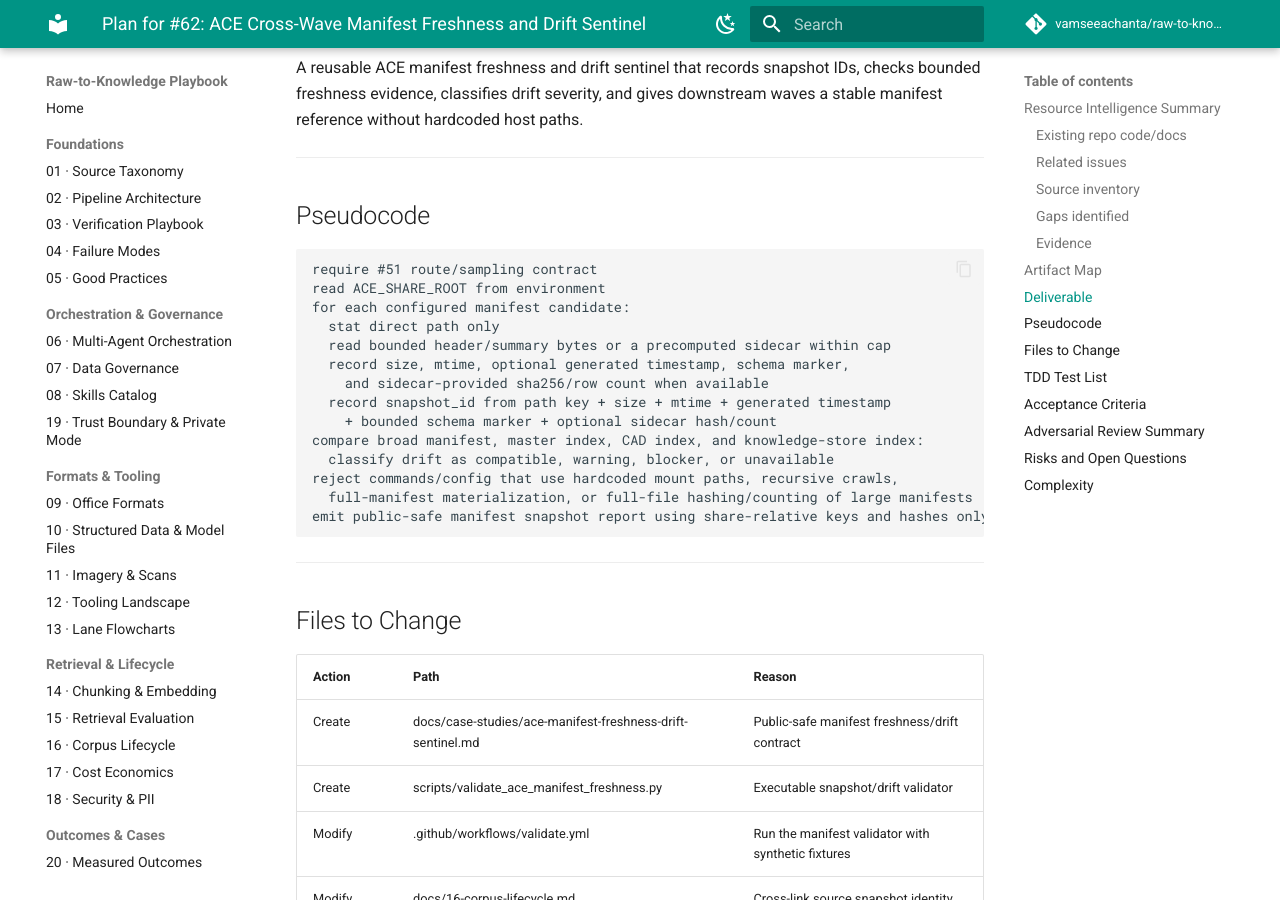
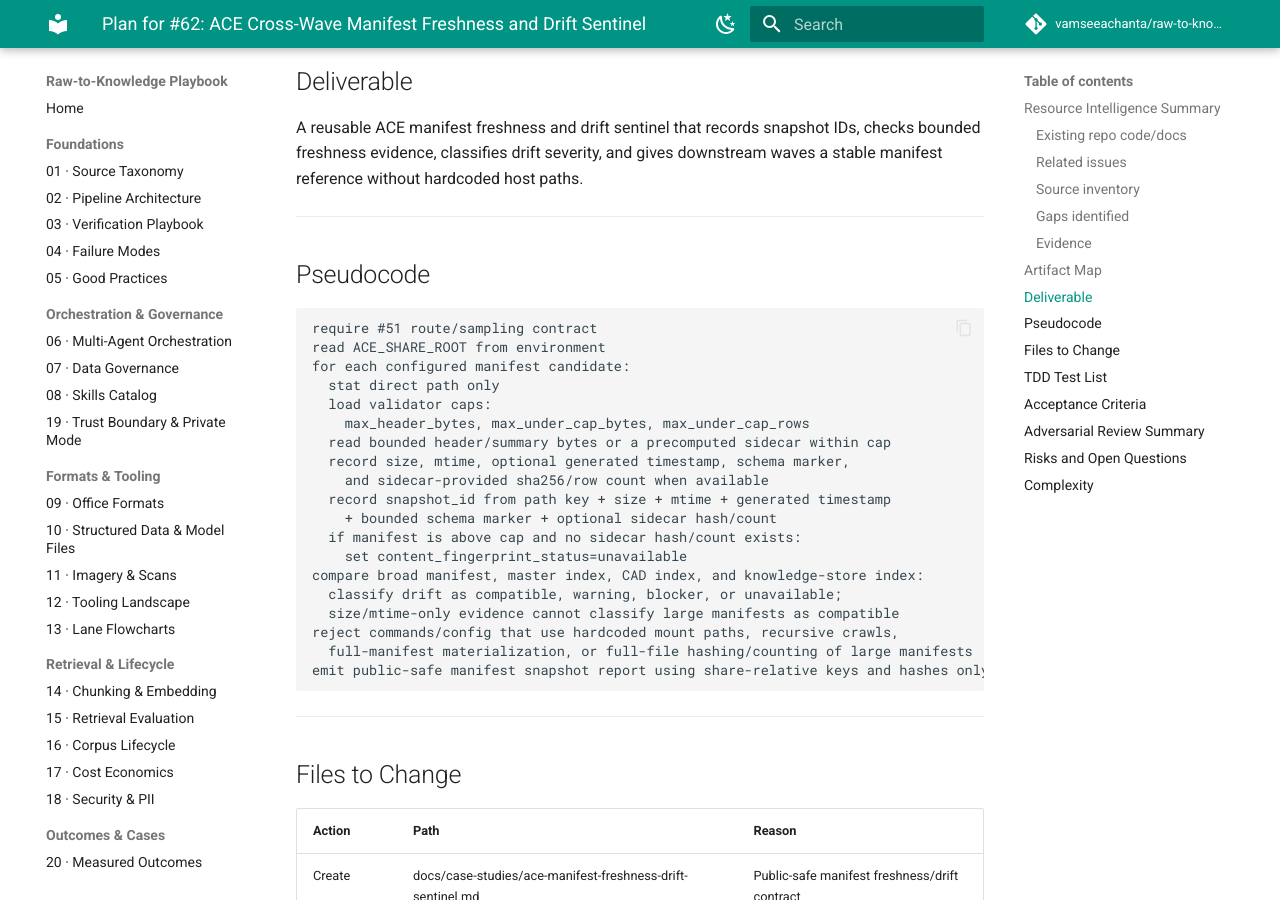
Before and after one commit to vamseeachanta/raw-to-knowledge-playbook, an MkDocs documentation site: the page built from docs/plans/2026-06-29-issue-62-ace-manifest-freshness-and-drift-sentinel.md, in a window 1280 px wide and 900 px high, scrolled down 2225 px. Built offline with MkDocs 1.6.1 and Material for MkDocs 9.7.7, drawn with Linux system fonts in a browser that asks for light colours; comment, search, counter and statistics services are not loaded; some of the changed text lies outside the part shown.

```diff
--- a/docs/plans/2026-06-29-issue-62-ace-manifest-freshness-and-drift-sentinel.md
+++ b/docs/plans/2026-06-29-issue-62-ace-manifest-freshness-and-drift-sentinel.md
@@ -27,7 +27,8 @@
 ### Source inventory
 - Candidate manifests include `assets.json`, `docs/master-index.jsonl`, `_cad-index/index-summary.json`, `_cad-index/cad-readability-index.tsv`, and `.ace-knowledge/index.db` under `ACE_SHARE_ROOT`.
 - This issue will read direct file metadata and bounded manifest headers/summaries only; it will not recursively crawl the share or full-hash/full-count multi-million-row manifests.
-- Full-manifest SHA-256 and row-count values will be accepted only when supplied by a bounded, precomputed sidecar or a manifest explicitly under the implementation byte/row cap.
+- Full-manifest SHA-256 and row-count values will be accepted only when supplied by a bounded, precomputed sidecar or a manifest explicitly under named config caps: `max_header_bytes`, `max_under_cap_bytes`, and `max_under_cap_rows`.
+- Large manifests above cap without a sidecar content signal will classify content fingerprint as `unavailable`; size/mtime alone must not produce a `compatible` drift verdict.
 
 ### Gaps identified
 - No reusable manifest snapshot ID exists for downstream waves.
@@ -80,13 +81,18 @@ require #51 route/sampling contract
 read ACE_SHARE_ROOT from environment
 for each configured manifest candidate:
   stat direct path only
+  load validator caps:
+    max_header_bytes, max_under_cap_bytes, max_under_cap_rows
   read bounded header/summary bytes or a precomputed sidecar within cap
   record size, mtime, optional generated timestamp, schema marker,
     and sidecar-provided sha256/row count when available
   record snapshot_id from path key + size + mtime + generated timestamp
     + bounded schema marker + optional sidecar hash/count
+  if manifest is above cap and no sidecar hash/count exists:
+    set content_fingerprint_status=unavailable
 compare broad manifest, master index, CAD index, and knowledge-store index:
-  classify drift as compatible, warning, blocker, or unavailable
+  classify drift as compatible, warning, blocker, or unavailable;
+  size/mtime-only evidence cannot classify large manifests as compatible
 reject commands/config that use hardcoded mount paths, recursive crawls,
   full-manifest materialization, or full-file hashing/counting of large manifests
 emit public-safe manifest snapshot report using share-relative keys and hashes only
@@ -115,6 +121,8 @@ emit public-safe manifest snapshot report using share-relative keys and hashes o
 | test_ace_share_root_required | Host portability | Validator config | Uses `ACE_SHARE_ROOT` and share-relative paths |
 | test_no_recursive_crawl_patterns | Bounded freshness | Validator config/scripts | Rejects recursive crawl/full-manifest commands |
 | test_large_manifest_full_hash_or_count_is_rejected | Bounded freshness | Large-manifest fixture/config | Full-file SHA-256 or full row counting fails unless a bounded precomputed sidecar or under-cap manifest is declared |
+| test_manifest_caps_are_named | Bounded freshness | Validator config | `max_header_bytes`, `max_under_cap_bytes`, and `max_under_cap_rows` are present |
+| test_large_manifest_without_sidecar_is_unavailable | Drift safety | Above-cap manifest without sidecar hash/count | Content fingerprint status is `unavailable`; drift cannot be `compatible` from size/mtime alone |
 | test_drift_severity_closed_set | Drift classification | Compatible/warning/blocker examples | Closed severity enum only |
 | test_incompatible_counts_require_reconciliation | Mixed manifests | Broad and CAD snapshots with mismatch | Blocker unless reconciliation note exists |
 | test_public_report_has_no_raw_paths | Public artifact safety | Snapshot report | Source tokens/hashes only; no host paths |
@@ -125,7 +133,8 @@ emit public-safe manifest snapshot report using share-relative keys and hashes o
 
 - [ ] Snapshot IDs exist for configured manifests using share-relative keys, size, mtime, timestamp/status, schema marker, and optional bounded sidecar-provided SHA-256/row-count values where available.
 - [ ] Freshness checks use direct file metadata and bounded probes only; no recursive share crawl or full-manifest materialization.
-- [ ] Large manifests are not full-hashed or full-counted unless a bounded precomputed sidecar or explicit under-cap manifest is declared.
+- [ ] Large manifests are not full-hashed or full-counted unless a bounded precomputed sidecar or explicit under-cap manifest is declared through `max_header_bytes`, `max_under_cap_bytes`, and `max_under_cap_rows`.
+- [ ] Above-cap manifests without sidecar hash/count evidence classify content fingerprint as `unavailable` and cannot be marked `compatible` from size/mtime alone.
 - [ ] Drift is classified as compatible, warning, blocker, or unavailable.
 - [ ] Downstream waves can cite manifest snapshot IDs instead of raw host paths.
 - [ ] Incompatible manifest counts block downstream sampling unless a reconciliation note is present.
@@ -148,7 +157,7 @@ emit public-safe manifest snapshot report using share-relative keys and hashes o
 
 ## Risks and Open Questions
 
-- **Risk:** Full hashing/counting of large manifests would violate bounded-read policy; implementation must use direct stats, bounded headers/summaries, or precomputed sidecars.
+- **Risk:** Full hashing/counting of large manifests would violate bounded-read policy; implementation must use direct stats, bounded headers/summaries, named config caps, or precomputed sidecars.
 - **Risk:** Some source manifests may be unavailable on a machine; validator must distinguish unavailable from stale or incompatible.
 - **Open:** [#51](https://github.com/vamseeachanta/raw-to-knowledge-playbook/issues/51) must define which downstream waves require fresh snapshot IDs before sampling.
 
```
Also changed, not shown: docs/plans/2026-06-29-issue-50-ace-share-raw-to-knowledge-ingestion-waves-epic.md (+5 -3 lines), docs/plans/2026-06-29-issue-51-ace-wave-0-corpus-ledger-routing-firewall-sampling-protocol.md (+3 -2 lines), scripts/review/results/2026-06-29-plan-50-claude-r3.md (added, +57 -0 lines), scripts/review/results/2026-06-29-plan-50-codex-r3.md (added, +28 -0 lines).
